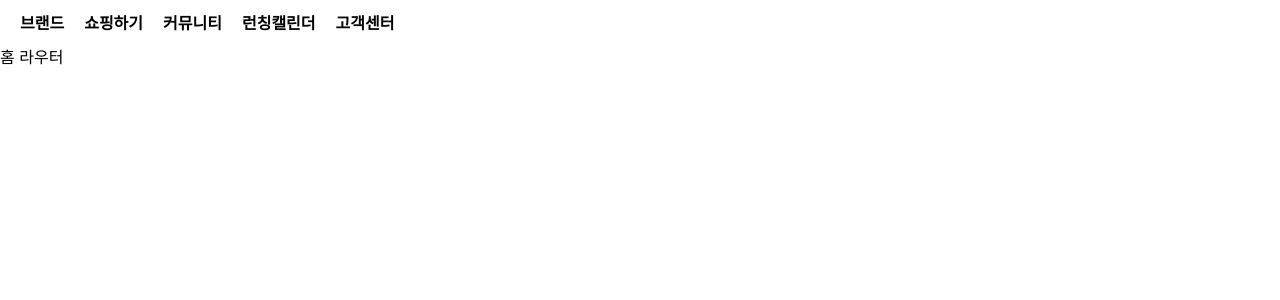
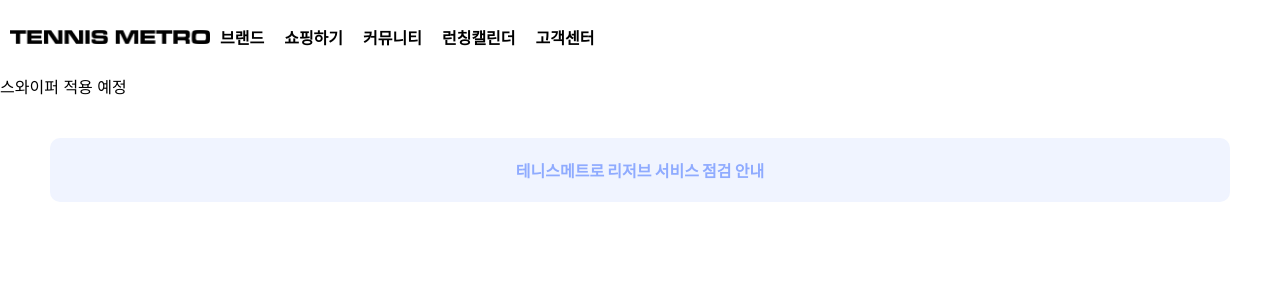
Before and after one commit to bellDev-code/tennisShop, a React (Create React App) app: page / in a window 1280 px wide. Shown: the top 300 px of the page. Built offline with nearby package versions, Linux system fonts and the light colour scheme.

Commit message:
Add logo & react-swiper & Notice

```diff
--- a/package.json
+++ b/package.json
@@ -15,6 +15,7 @@
     "react-router-dom": "^6.13.0",
     "react-scripts": "5.0.1",
     "styled-components": "^6.0.0-rc.3",
+    "swiper": "^10.2.0",
     "typescript": "^4.9.5",
     "web-vitals": "^2.1.4"
   },
--- /dev/null
+++ b/src/Components/AdSwiper/index.tsx
@@ -0,0 +1,7 @@
+import { Container } from './styles'
+
+const SwiperContainer = () => {
+    return <Container>스와이퍼 적용 예정</Container>
+}
+
+export default SwiperContainer
--- /dev/null
+++ b/src/Components/AdSwiper/styles.tsx
@@ -0,0 +1,7 @@
+import styled from "styled-components"
+
+export const Container = styled.div`
+    width: 100%;
+    height: 100%;
+    margin-bottom: 40px;
+`;
--- a/src/Components/Header/index.tsx
+++ b/src/Components/Header/index.tsx
@@ -1,6 +1,6 @@
 import React from 'react'
-import { Container, MenuList, MenuLink } from './styles'
-import { Link } from 'react-router-dom'
+import { Container, MenuList, MenuLink, LogoWrap } from './styles'
+import Logo from "../../assets/Logo/logo.png"
 
 const Header = () => {
     const headerList = [
@@ -27,6 +27,9 @@ const Header = () => {
     return (
         <Container>
             <MenuList>
+                <LogoWrap>
+                    <img src={Logo} alt='logo' />
+                </LogoWrap>
                 {headerList.map((i) => {
                     return <MenuLink to={i.url}>{i.title}</MenuLink>
                 })}
--- a/src/Components/Header/styles.tsx
+++ b/src/Components/Header/styles.tsx
@@ -8,6 +8,15 @@ export const Container = styled.div`
 
 export const MenuList = styled.div`
     display: flex;
+`
+
+export const LogoWrap = styled.div`
+    display: flex;
+    padding: 20px 0;
+
+    > img {
+        width: 200px;
+    }
 `
 
 export const MenuLink = styled(Link)`
--- /dev/null
+++ b/src/Components/Notice/index.tsx
@@ -0,0 +1,13 @@
+import { Container, NoticeBox, NoticeText } from "./styles"
+
+const Notice = () => {
+    return (
+    <Container>
+        <NoticeBox>
+            <NoticeText>테니스메트로 리저브 서비스 점검 안내</NoticeText>
+        </NoticeBox>
+    </Container>
+    )
+}
+
+export default Notice
--- /dev/null
+++ b/src/Components/Notice/styles.tsx
@@ -0,0 +1,17 @@
+import { styled } from "styled-components";
+
+export const Container = styled.div`
+    margin: 0px 50px 100px 50px;
+`
+
+export const NoticeBox = styled.div`
+    background-color: #f0f4ff;
+    padding: 20px;
+    text-align: center;
+    border-radius: 10px;
+`
+
+export const NoticeText = styled.span`
+    color: #8fabff;
+    font-weight: 900;
+`
--- a/src/Pages/Home/index.tsx
+++ b/src/Pages/Home/index.tsx
@@ -1,8 +1,14 @@
 import React from "react";
+import SwiperContainer from "../../Components/AdSwiper";
+import { Container } from "./styles";
+import Notice from "../../Components/Notice";
 
 const Home = () => {
     return (
-        <div>홈 라우터</div>
+        <Container>
+            <SwiperContainer />
+            <Notice />
+        </Container>
     )
 }
 
--- /dev/null
+++ b/src/Pages/Home/styles.tsx
@@ -0,0 +1,5 @@
+import styled from "styled-components"
+
+export const Container = styled.div`
+    display: 100%;
+`
```
Also changed, not shown: src/assets/Logo/logo.png (added), 1 other file (tests, documents, lock files or other folders).
